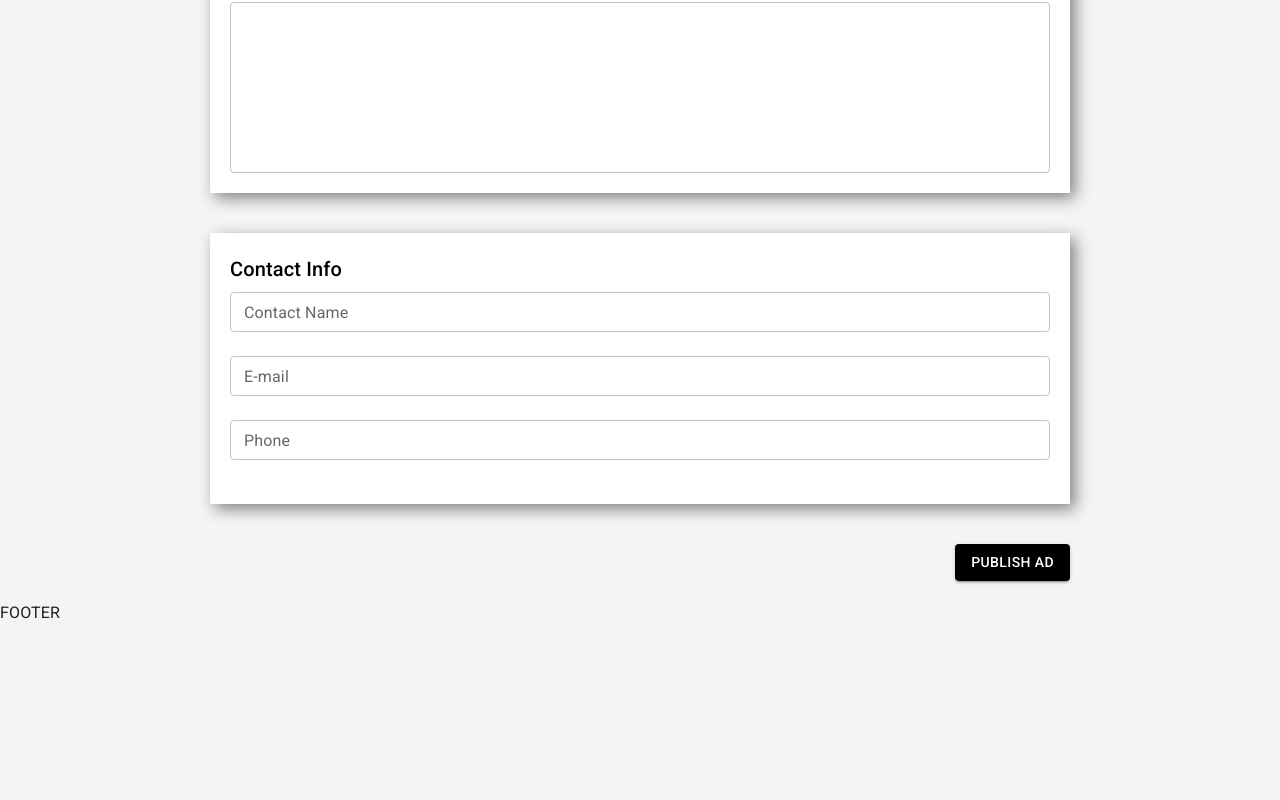
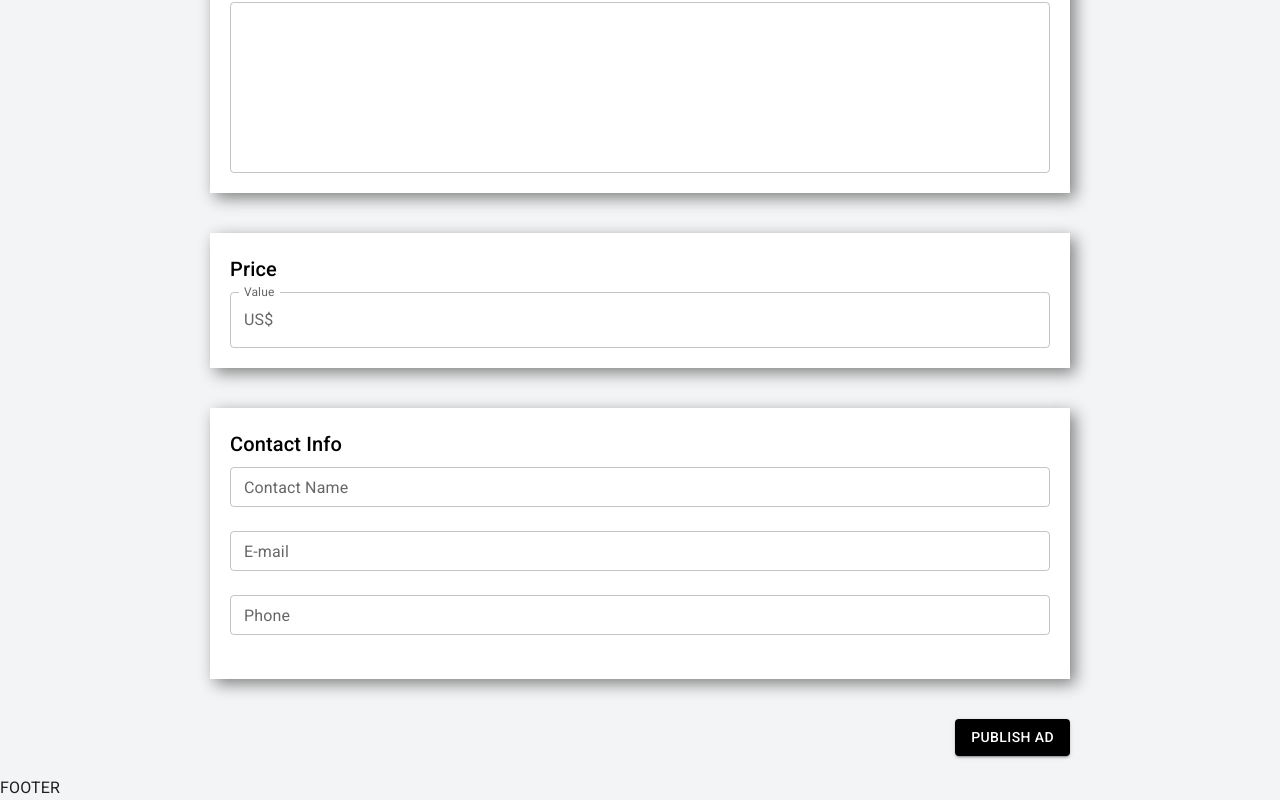
Before and after one commit to joaotextor/trading-center, a Next.js app: page /user/publish in a window 1280 px wide. Shown: the part 895-1695 px from the top of the page. Before the commit the page ends 1520 px from the top, so only its background shows below. Built offline with nearby package versions, Linux system fonts and the light colour scheme.

Commit message:
Add a price box. Made with FormControl, OutlineInput and Label

```diff
--- a/pages/user/publish.js
+++ b/pages/user/publish.js
@@ -7,7 +7,11 @@ import {
     TextField,
     Select,
     Button,
-    IconButton
+    IconButton,
+    FormControl,
+    InputLabel,
+    OutlinedInput,
+    InputAdornment
 } from '@mui/material'
 import { Container } from '@mui/system'
 import { useState } from 'react'
@@ -254,6 +258,26 @@ export default function Publish() {
             <MyContainer className={classes.container} maxWidth="md">
                 <Box className={classes.box}>
                     <Typography component="h6" variant="h6" color="primary" gutterBottom>
+                            Price
+                    </Typography>
+                    <FormControl
+                        variant="outlined"
+                        fullWidth
+                    >
+                        <InputLabel variant="outlined">Value</InputLabel>
+                        <OutlinedInput
+                            label="Value" //without this prop, the outline will be above the InputLabel's value (Value). Another approch would set the InputLabel's background to white, but this wont add a space before and after the label (like an inline margin), making it look weird.
+                            onChange={() => {}}
+                            startAdornment={<InputAdornment position="start">US$</InputAdornment>}
+                            labelWidth={40}
+                        />
+                    </FormControl>
+                </Box>
+            </MyContainer>
+
+            <MyContainer className={classes.container} maxWidth="md">
+                <Box className={classes.box}>
+                    <Typography component="h6" variant="h6" color="primary" gutterBottom>
                             Contact Info
                     </Typography>
                     <TextField
```
